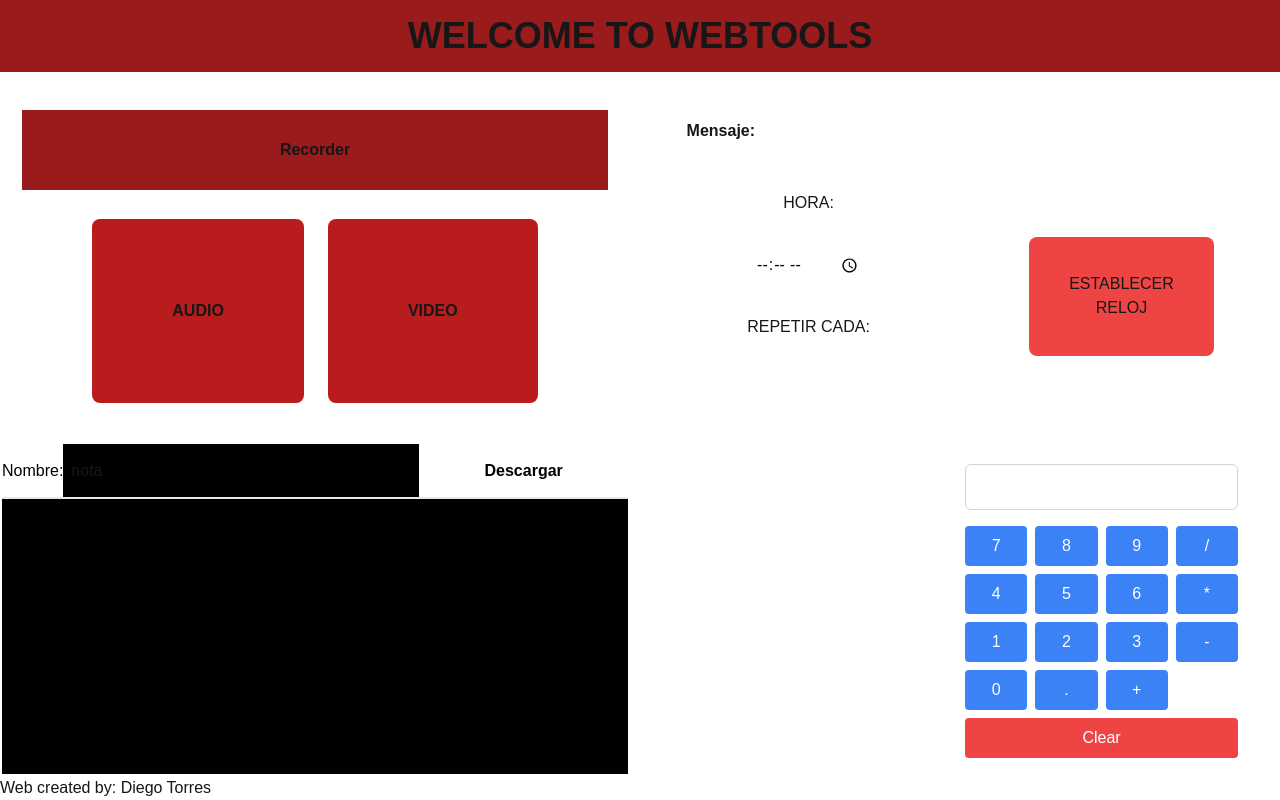
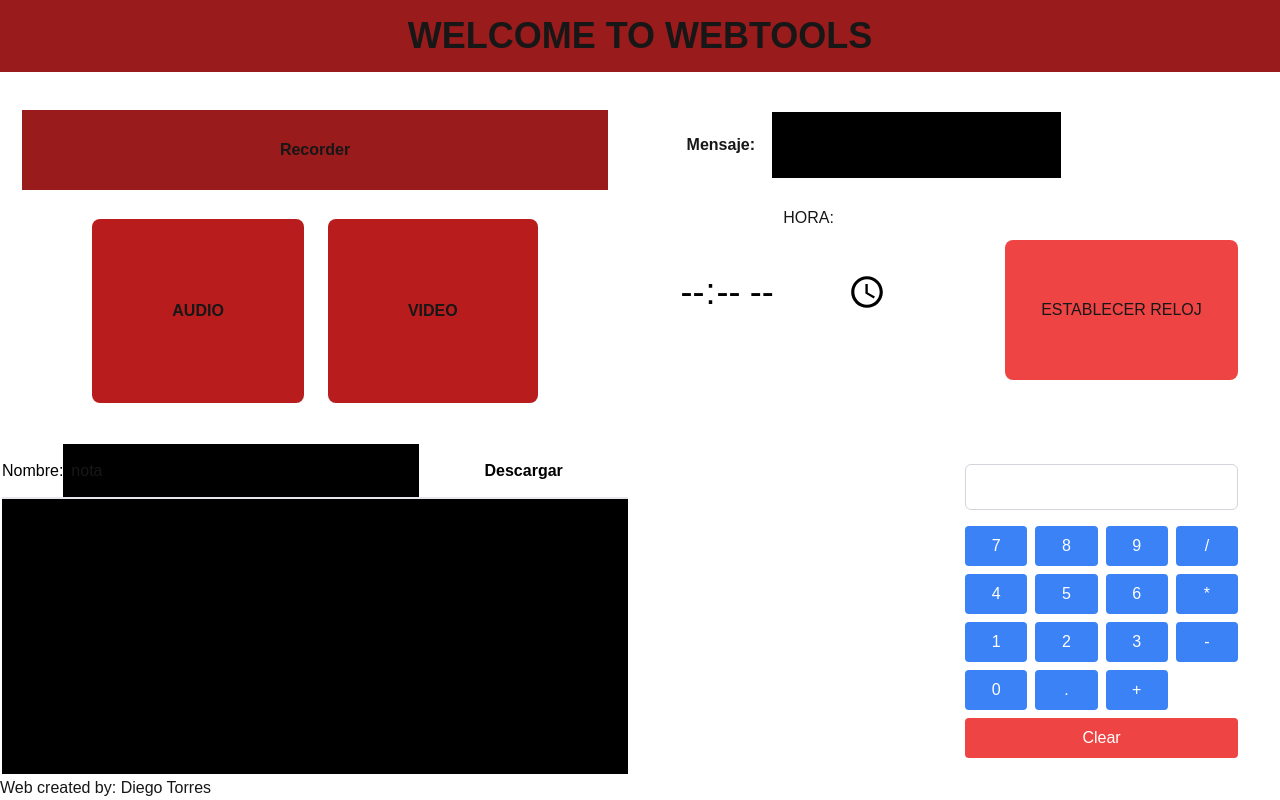
Before and after one commit to DiegoPower48/webtools, a Next.js app: page / in a window 1280 px wide. Built offline with nearby package versions, Linux system fonts and the light colour scheme.

Commit message:
finishing timer

```diff
--- a/components/calculator.jsx
+++ b/components/calculator.jsx
@@ -41,7 +41,7 @@ const Calculator = () => {
       <div className="h-full w-full border-2 border-white py-5 px-10 grid grid-cols-2">
         <div className="grid grid-row-[1fr,2fr] ">
           <div className="flex w-full p-2  text-xl text-white items-center justify-center ">
-            EQUAL TO
+            EQUAL TO =
           </div>
           {result && `= ${result}` ? (
             <div
@@ -49,7 +49,7 @@ const Calculator = () => {
                 result.length > 10 ? "text-sm" : "text-3xl"
               }`}
             >
-              = {result}
+              {result}
             </div>
           ) : (
             <div className="w-full p-2 text-right text-black h-5"></div>
--- a/components/temporizador.jsx
+++ b/components/temporizador.jsx
@@ -36,11 +36,14 @@ const enviarSuscripcion = async (subscription, message, time) => {
 };
 
 export default function Temporizador() {
-  const { register, handleSubmit } = useForm();
+  const {
+    register,
+    handleSubmit,
+    reset,
+    formState: { errors },
+  } = useForm();
 
   const onSubmit = (data) => {
-    console.log(data);
-
     if ("serviceWorker" in navigator && "PushManager" in window) {
       navigator.serviceWorker
         .register("/sw.js")
@@ -54,6 +57,7 @@ export default function Temporizador() {
             })
             .then((subscription) => {
               enviarSuscripcion(subscription, data.message, data.time);
+              reset();
             })
             .catch((error) => {
               console.error("Error al suscribirse:", error);
@@ -71,35 +75,42 @@ export default function Temporizador() {
 
   return (
     <form
-      className="h-full w-full grid grid-cols-2 grid-rows-4 border-2 border-white p-5x"
+      className="h-full w-full grid grid-cols-2 grid-rows-3 border-2 border-white p-5x"
       onSubmit={handleSubmit(onSubmit)}
     >
-      <div className="w-full col-span-2 row-span-1 flex p-5">
+      <div className="w-full col-span-3 row-span-1  flex p-5">
         <div className="flex w-1/6 justify-center items-center font-bold">
           Mensaje:
         </div>
-        <input
-          className="w-5/6  text-black"
+        <textarea
+          className="w-3/6  text-white bg-black border-white border-2 justify-center items-center resize-none "
           type="text"
-          {...register("message", { required: true })}
+          {...register("message", {
+            required: "Message is required",
+            maxLength: { value: 30, message: "Max 30 characters" },
+          })}
         />
+        <div className="text-red-600 font-bold flex items-center justify-center w-2/6">
+          {errors.message && errors.message.message}
+        </div>
       </div>
-      <div className="w-full row-span-3 col-span-2 grid grid-cols-2">
-        <div className="grid grid-rows-4">
-          <div className="w-full  flex justify-center items-center">HORA:</div>
-          <div className="w-full h-full flex  text-black items-center justify-center ">
-            <input
-              type="time"
-              className="h-full w-4/6 rounded-xl flex items-center justify-center "
-              {...register("time", { required: true })}
-            />
+      <div className="w-full row-span-2 col-span-2 grid grid-cols-2">
+        <div className="grid grid-rows-6">
+          <div className="w-full row-span-1 flex justify-center items-center">
+            HORA:
           </div>
-          <div className="w-full  flex justify-center items-center">
-            REPETIR CADA:
+          <input
+            type="time"
+            className="w-4/6 row-span-3 m-7 rounded-xl flex items-center text-4xl justify-center text-black"
+            {...register("time", { required: "Time is required" })}
+          />
+
+          <div className="text-red-600 grid-rows-1  font-bold flex items-center justify-center">
+            {errors.message && errors.time.message}
           </div>
         </div>
         <button
-          className="m-16 flex items-center justify-center  p-4 bg-red-500 rounded-lg hover:scale-105"
+          className="m-10 flex items-center justify-center  p-4 bg-red-500 rounded-lg hover:scale-105"
           type="submit"
         >
           ESTABLECER RELOJ
```
